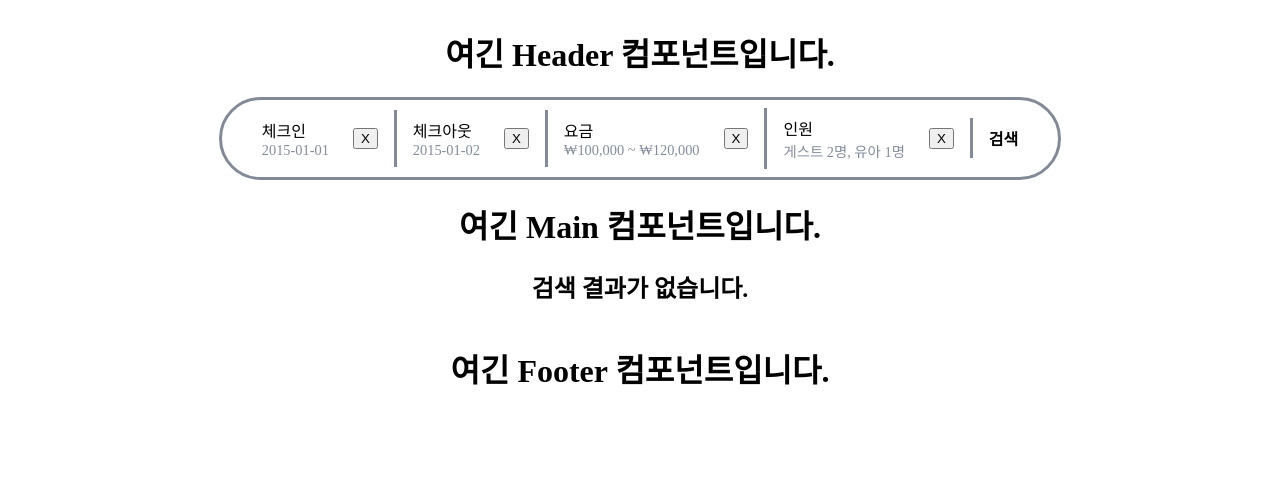
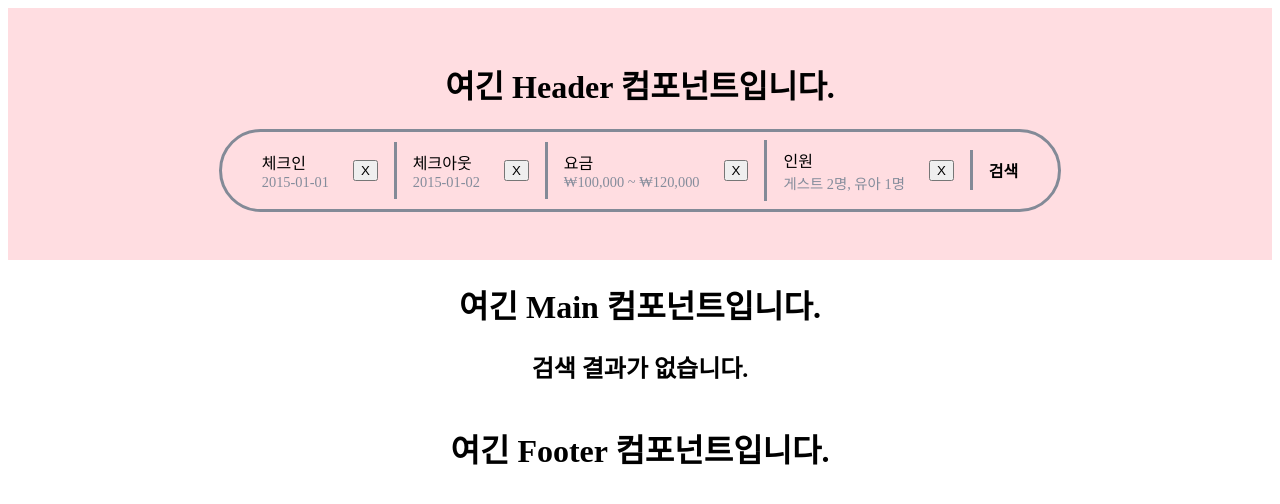
Before and after one commit to shininghyunho/bangbang, a React (Vite) app in the folder frontend/: page / in a window 1280 px wide. Shown: the top 504 px of the page. Built offline with nearby package versions, Linux system fonts and the light colour scheme; the HTML template or start-up script is replaced by a standard one.

Commit message:
design : 헤더 영역 백그라운드 컬러와 패딩 추가.

```diff
--- a/frontend/src/app/Header.tsx
+++ b/frontend/src/app/Header.tsx
@@ -2,9 +2,9 @@ import SearchBar from "../searchBar/SearchBar";
 
 export function Header() {
   return (
-    <header>
+    <header style={{ backgroundColor: '#FFDDE1', padding: '2rem 0' }}>
       <h1 style={{ textAlign: 'center' }}>여긴 Header 컴포넌트입니다.</h1>
-      <div style={{ display: 'flex', justifyContent: 'center' }}>
+      <div style={{ display: 'flex', justifyContent: 'center', paddingBottom: '1rem' }}>
         <SearchBar />
       </div>
     </header>
```
